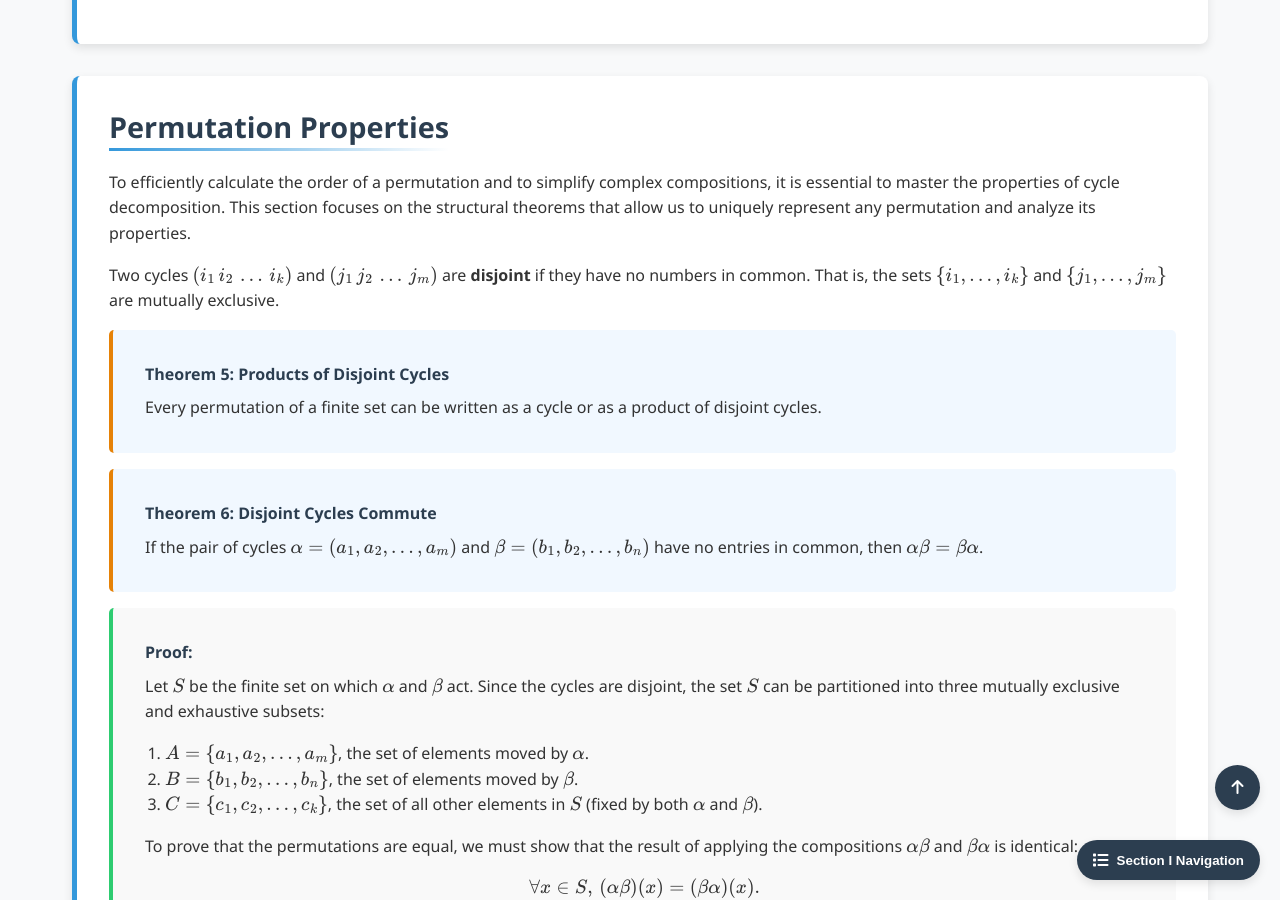
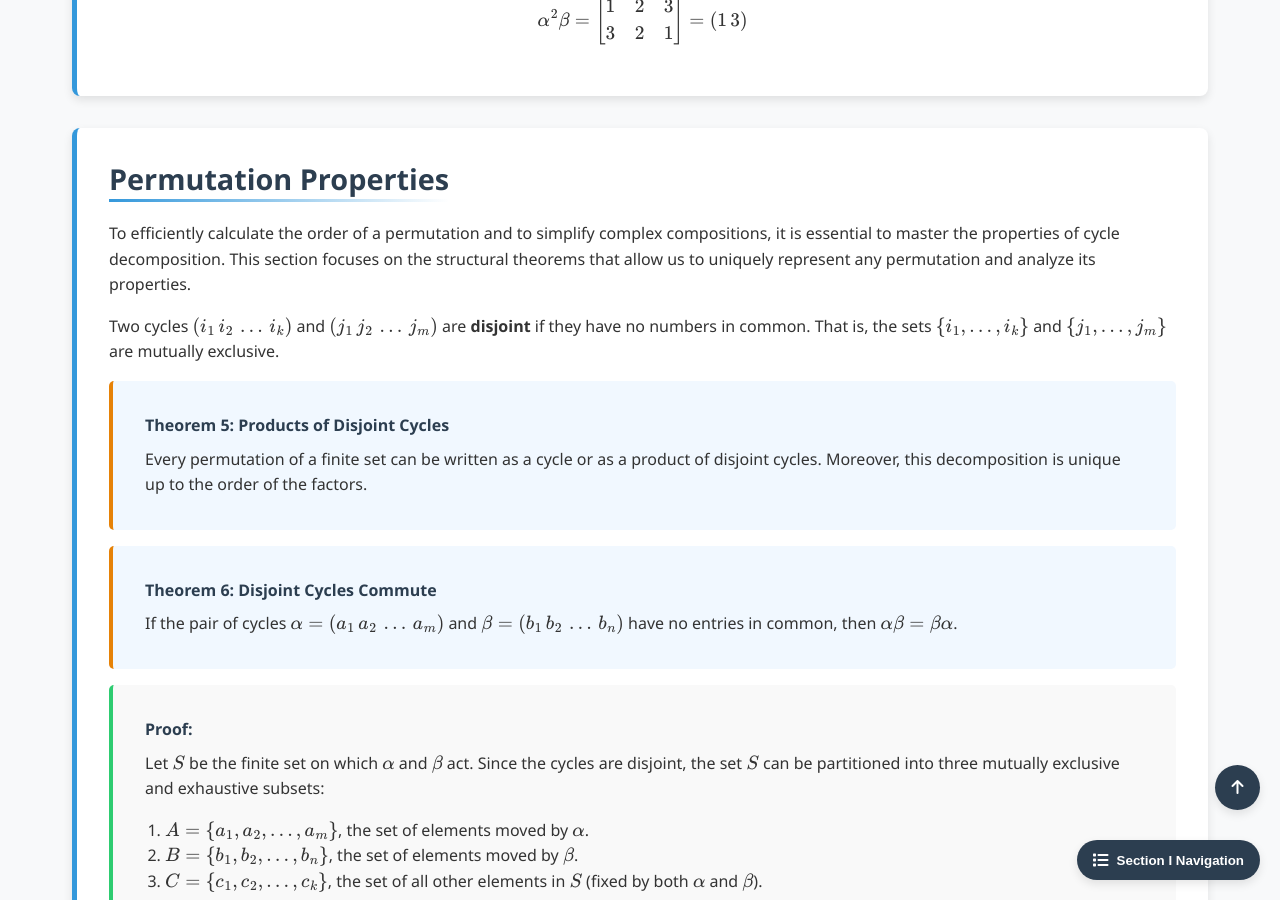
Before and after one commit to Yusukey01/yusukey01.github.io, a Jekyll site: the page built from Mathematics/Linear_algebra/cyclic_groups.html, in a window 1280 px wide and 900 px high, scrolled down 9393 px. Built offline with Jekyll 4.4.1, drawn with Linux system fonts in a browser that asks for light colours; some of the changed text lies outside the part shown.

Commit message:
fixed notation, explanation, and math

```diff
--- a/Mathematics/Linear_algebra/cyclic_groups.html
+++ b/Mathematics/Linear_algebra/cyclic_groups.html
@@ -165,7 +165,7 @@ uses_python: false
                         \langle 7 \rangle = \{7, 6, 5, 4, 3, 2, 1, 0 \} = \mathbb{Z}_8
                         \]
                     </ul>
-                    Thus, \(1, 3, 5, \text{ and } 7) are generators of (\mathbb{Z}_8 \):
+                    Thus, \(1, 3, 5, \text{ and } 7\) are generators of (\mathbb{Z}_8 \):
                     \[
                     \mathbb{Z}_8 = \langle 1 \rangle = \langle 3 \rangle = \langle 5 \rangle = \langle 7 \rangle,
                     \]
@@ -277,7 +276,7 @@ uses_python: false
                 </div>
             </section>
 
-            <section id=" cyclic_sub" class="section-content">
+            <section id="cyclic_sub" class="section-content">
                 <h2>Subgroups of Cyclic Groups</h2>
                 <p>
                     Suppose a cyclic group \(G = \langle a \rangle\) has order 30. Then we can find subgroups of \(G\) as follows:
@@ -310,15 +309,16 @@ uses_python: false
 
                     <p>
                         Let \(H\) be a subgroup of \(G = \langle a \rangle\). If \(H = \{e\}\), then \(H\) is cyclic.
-                        Assume \(H \neq \{e\}\).
-                        Since \(G = \langle a \rangle\), every element of \(H\) has the form \(a^t\) for some positive integer \(t\).
-                        If \(a^t \in H\) with \(t < 0\), then \(a^{-t} = (a^t)^{-1} \in H\), and \(-t\) is positive.
-                        Let \(m\) be the <strong>least positive integer</strong> such that \(a^m \in H\).
-                        By closure, \(\langle a^m \rangle \subseteq H\).
+                        <br>
+                        Now assume \(H \neq \{e\}\). We first show that \(H\) contains an element of the form \(a^t\) for some positive integer \(t\).
+                        Since \(G = \langle a \rangle\), every element of \(H\) has the form \(a^t\). When \(a^t\) belongs to \(H\)
+                        with \(t < 0\), then \(a^{-t}\) belongs to \(H\) also and \(-t\) is positive. Thus, our claim is verified.
+                        <br>
+                        Now let \(m\) be the least positive integer such that \(a^m \in H\).  By closure, \(\langle a^m \rangle \subseteq H\).
                     </p>
 
                     <p>
-                        We claim that \(H = \langle a^m \rangle\). Let \(b\) be any element in \(H\).
+                        Next, we claim that \(H = \langle a^m \rangle\). Let \(b\) be any element in \(H\).
                         Since \(b \in G\), we have \(b = a^k\) for some integer \(k\).
                         By the Division Algorithm, we can write \(k = mq + r\) where \(0 \leq r < m\).
                         Then:
@@ -536,7 +536,7 @@ uses_python: false
                 </p>
 
                 <p>
-                    Two cycles \((i_1\, i_2\, \ldots\, i_k)\) and \((j_1\, j_2\, \ldots\, j_m)\) are <strong>disjoint</strong>
+                    Two cycles \((i_1\, i_2\, \ldots \, i_k)\) and \((j_1\, j_2\, \ldots\, j_m)\) are <strong>disjoint</strong>
                     if they have no numbers in common. That is, the sets \(\{i_1, \ldots, i_k\}\) and \(\{j_1, \ldots, j_m\}\) are
                     mutually exclusive.
                 </p>
@@ -544,11 +544,12 @@ uses_python: false
                 <div class="theorem">
                     <span class="theorem-title">Theorem 5: Products of Disjoint Cycles</span>
                     Every permutation of a finite set can be written as a cycle or as a product of disjoint cycles.
+                    Moreover, this decomposition is unique up to the order of the factors.
                 </div>
 
                 <div class="theorem">
                     <span class="theorem-title">Theorem 6: Disjoint Cycles Commute</span>
-                    If the pair of cycles \(\alpha = (a_1, a_2, \ldots, a_m) \) and \(\beta = (b_1, b_2, \ldots, b_n) \) have
+                    If the pair of cycles \(\alpha = (a_1 \, a_2 \, \ldots \, a_m) \) and \(\beta = (b_1 \, b_2 \, \ldots \, b_n) \) have
                     no entries in common, then \(\alpha \beta = \beta \alpha\).
                 </div>
 
--- a/Mathematics/Linear_algebra/group_isomorphism.html
+++ b/Mathematics/Linear_algebra/group_isomorphism.html
@@ -97,6 +97,7 @@ uses_python: false
 
             <section id="cosets" class="section-content">
                 <h2>Cosets: Partitioning the Group</h2>
+
                 <p>
                     Up to this point, we have treated groups as individual, isolated objects. We have explored the
                     "internal clockwork" of cyclic groups and the "shuffling" mechanics of symmetric groups. However,
@@ -568,7 +569,7 @@ uses_python: false
                    <ol style="padding-left: 40px;">
                         <li>\(\phi\) carries the identity of \(G\) to the identity of \(\overline{G}\).</li>
                         <li>\(\phi(g^n) = (\phi(g))^n\) for all \(n \in \mathbb{Z}\).</li>
-                        <li>If \(|g|\) is finite, then \(|\phi(g)|\) divides \(|g|\) and if \(|G|\) is finite
+                        <li>If \(|g|\) is finite, then \(|\phi(g)|\) divides \(|g|\), and if \(|G|\) is finite
                             then \(|\phi(g)|\) divides \(|g|\) and \(|\phi(G)|\)</li>
                         <li>\(\text{Ker } \phi\) is a subgroup of \(G\).</li>
                         <li>\(\phi(a) = \phi(b)\) if and only if \(a\text{Ker }\phi = b\text{Ker }\phi\).</li>
```
Also changed, not shown: other parts of Mathematics/Linear_algebra/cyclic_groups.html (+1 -2 lines).
